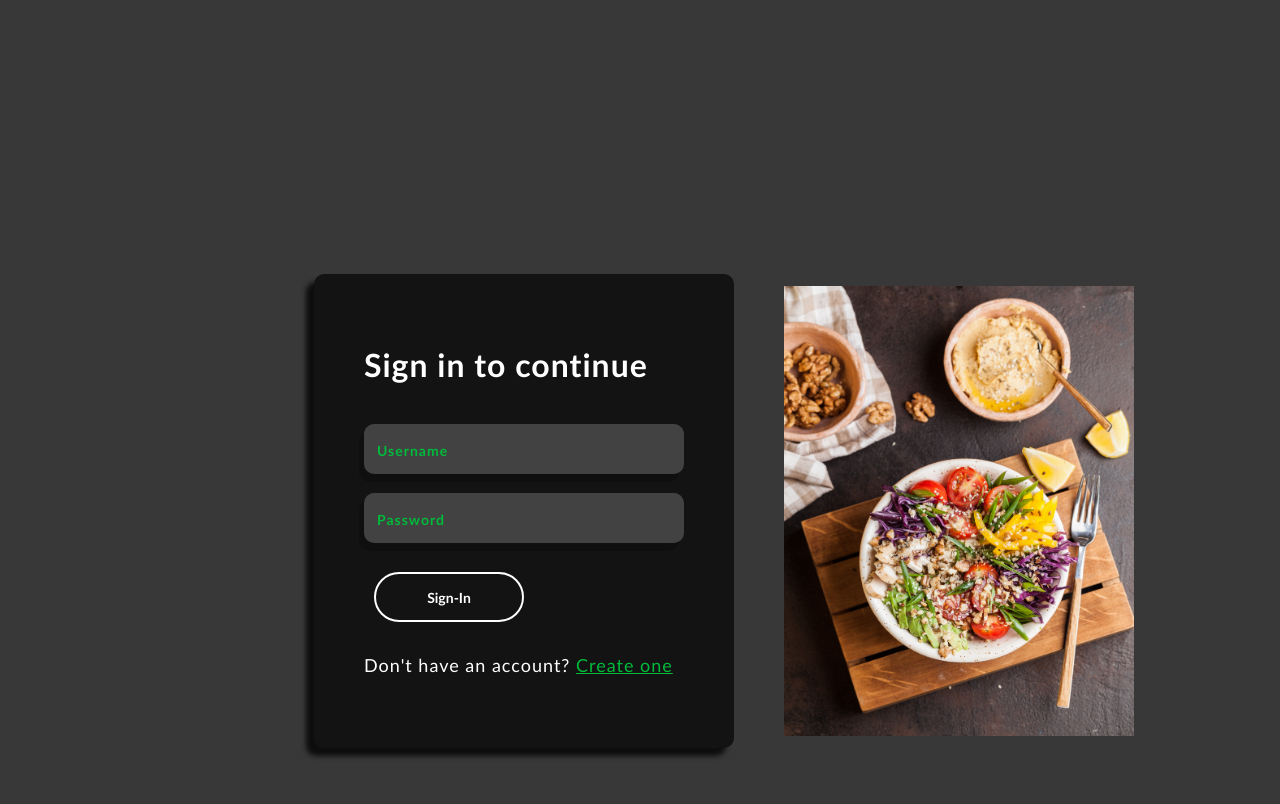
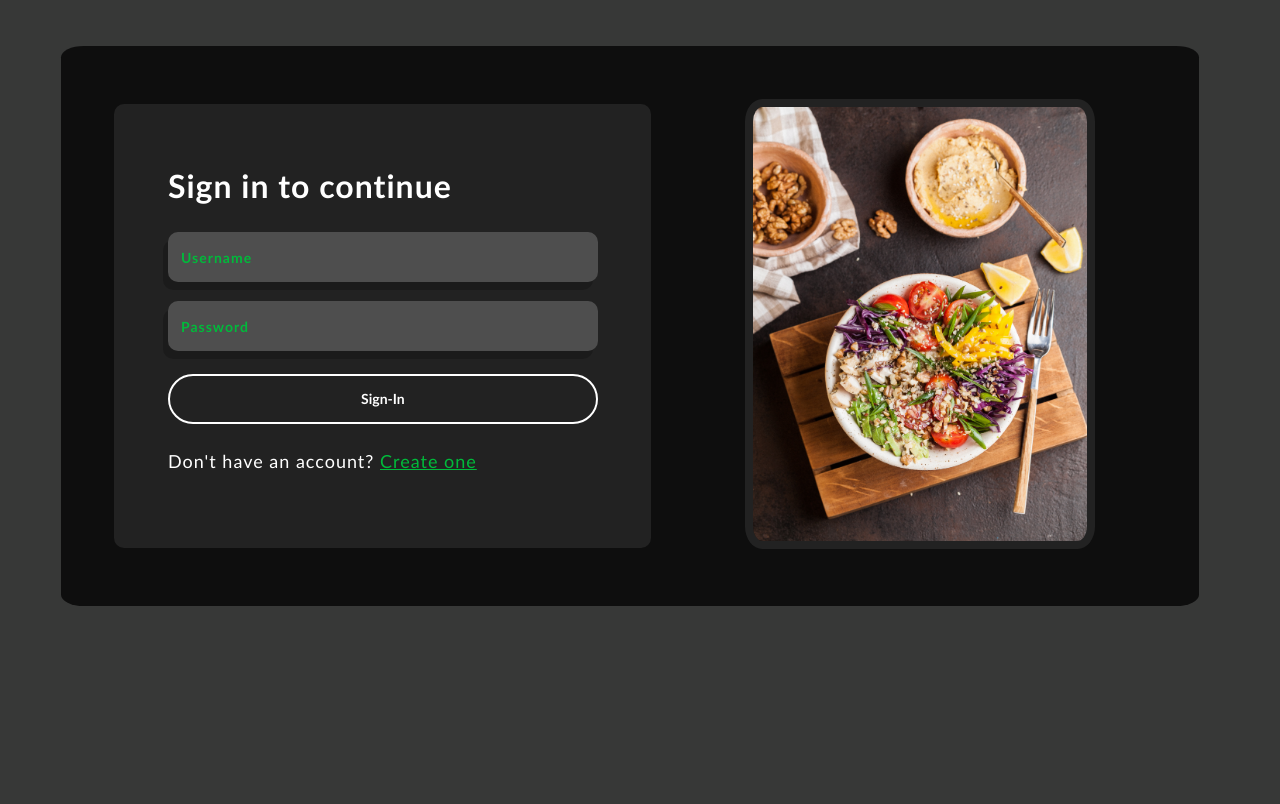
Before and after one commit to AtharvG-124/Atharv-Adrish-Chakshan-2, a PHP site: page /login.html in a window 1280 px wide. Shown: the part 78-882 px from the top of the page. After the commit the page ends 684 px from the top, so only its background shows below. Run offline with PHP 8.4, Linux system fonts and the light colour scheme.

Commit message:
added to login form appearance

```diff
--- a/forms.css
+++ b/forms.css
@@ -77,6 +77,16 @@ p {
   width: 100%;
 }
 
+img {
+  border-radius: 5%;
+  /* box-shadow: -8px 8px 5px rgb(14, 14, 14); */
+  border: 0.5rem solid #222;
+}
+
+h1 {
+  margin: 0.5rem 0;
+}
+
 *,
 *::before,
 *::after {
@@ -152,7 +162,7 @@ p {
   text-overflow: ellipsis;
   color: #00ba3b;
   height: 50px;
-  width: 320px;
+  width: 100%;
   outline: none;
   box-shadow: -5px 8px rgba(0, 0, 0, 0.2);
   border: rgba(255, 255, 255, 0.2);
@@ -202,11 +212,15 @@ p {
   width: auto;
 }
 
+.form-input {
+  width: 100%;
+}
+
 .submit-button {
   border: 2px solid #ffffff;
   height: 50px;
-  width: 150px;
-  margin: 10px;
+  width: 100%;
+  margin: 1% auto;
   font-family: "Optima", sans-serif;
   font-weight: bold;
   border-radius: 100px;
@@ -227,15 +241,17 @@ p {
   color: black;
 }
 
-.feature_img img {
-  margin-right: 0;
-  float: left;
+.feature_img {
+  /* margin-right: 0;
+  float: right;
   margin: 50px;
+  width: 50%; */
+  padding: 2%;
+  margin: auto;
 }
 
 .signin {
-  margin-top: 25%;
-  margin-left: 25%;
+  margin: 10% 5%;
   /* margin: 0;
   position: absolute;
   top: 50%;
@@ -244,11 +260,18 @@ p {
   display: flex;
   flex-direction: row;
   flex-wrap: wrap;
+  background-color: rgb(14, 14, 14);
+  padding: 2.5%;
+  border-radius: 2%;
 }
 
 .main {
-  background-color: rgb(19, 19, 19);
-  padding: 50px;
+  background-color: #222;
+  padding: 5%;
+  margin: 2%;
   border-radius: 10px;
-  box-shadow: -8px 8px 5px rgb(14, 14, 14);
+  /* box-shadow: -8px 8px 5px rgb(14, 14, 14); */
+  float: left;
+  width: 50%;
+  align-items: center;
 }
--- a/login.html
+++ b/login.html
@@ -26,7 +26,7 @@
 
         <br />
         <div class="centersub">
-          <div>
+          <div class="input">
             <label class="custom-field one">
               <input class="form-input" type="text" placeholder=" " />
               <span class="placeholder">Username</span>
@@ -35,7 +35,7 @@
 
           <br />
 
-          <div>
+          <div class="input">
             <label class="custom-field one">
               <input class="form-input" type="password" placeholder=" " />
               <span class="placeholder">Password</span>
```
